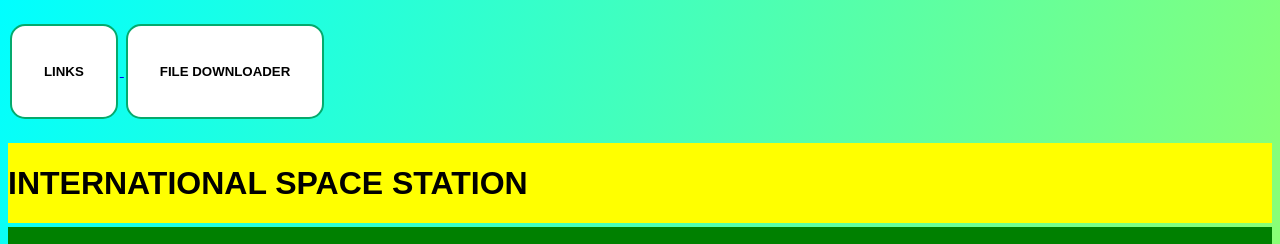
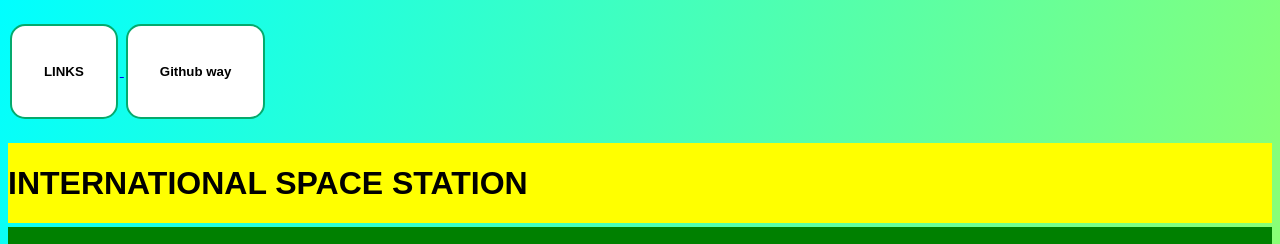
Before and after one commit to MrSachchidanand/Astro, a plain HTML site: page home.html in a window 1280 px wide. Shown: the top 244 px of the page. Drawn offline with Linux system fonts and the light colour scheme.

Commit message:
Update home.html

```diff
--- a/home.html
+++ b/home.html
@@ -63,7 +63,7 @@
             <button><h5>LINKS</h5></button>
         </a>
         <a href='./files.html'>
-            <button><h5>FILE DOWNLOADER</h5></button>
+            <button><h5>Github way</h5></button>
         </a>
 
 
```
